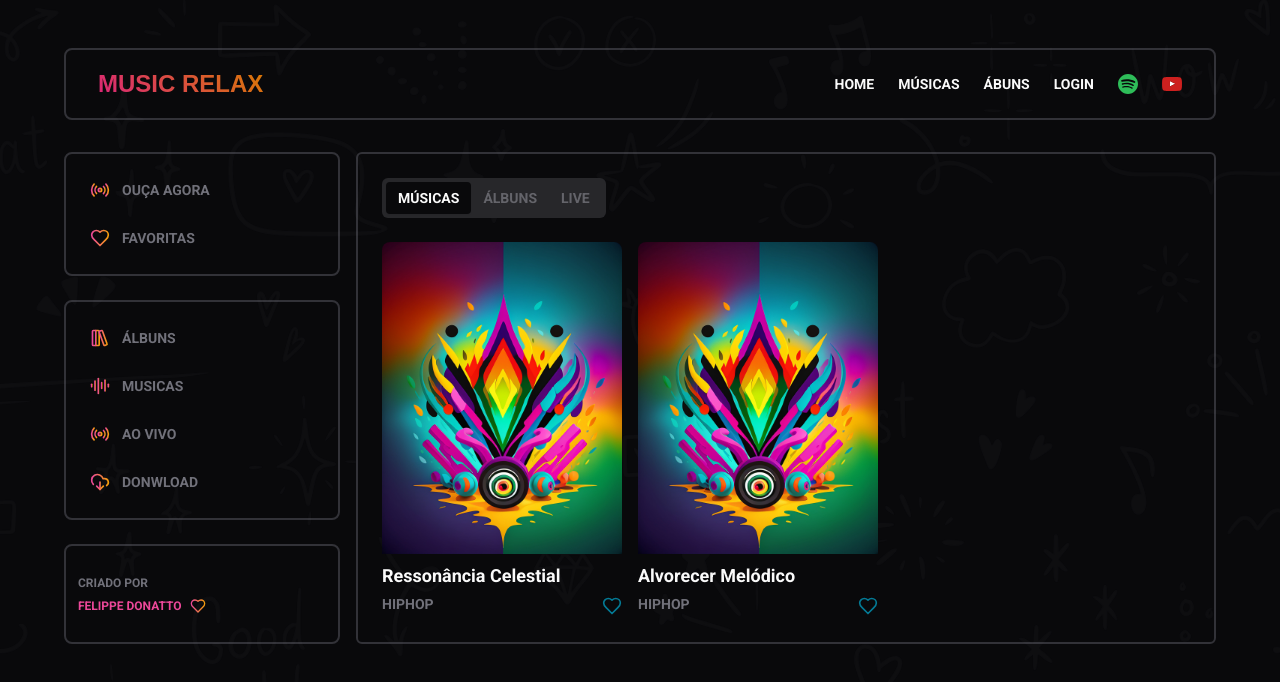
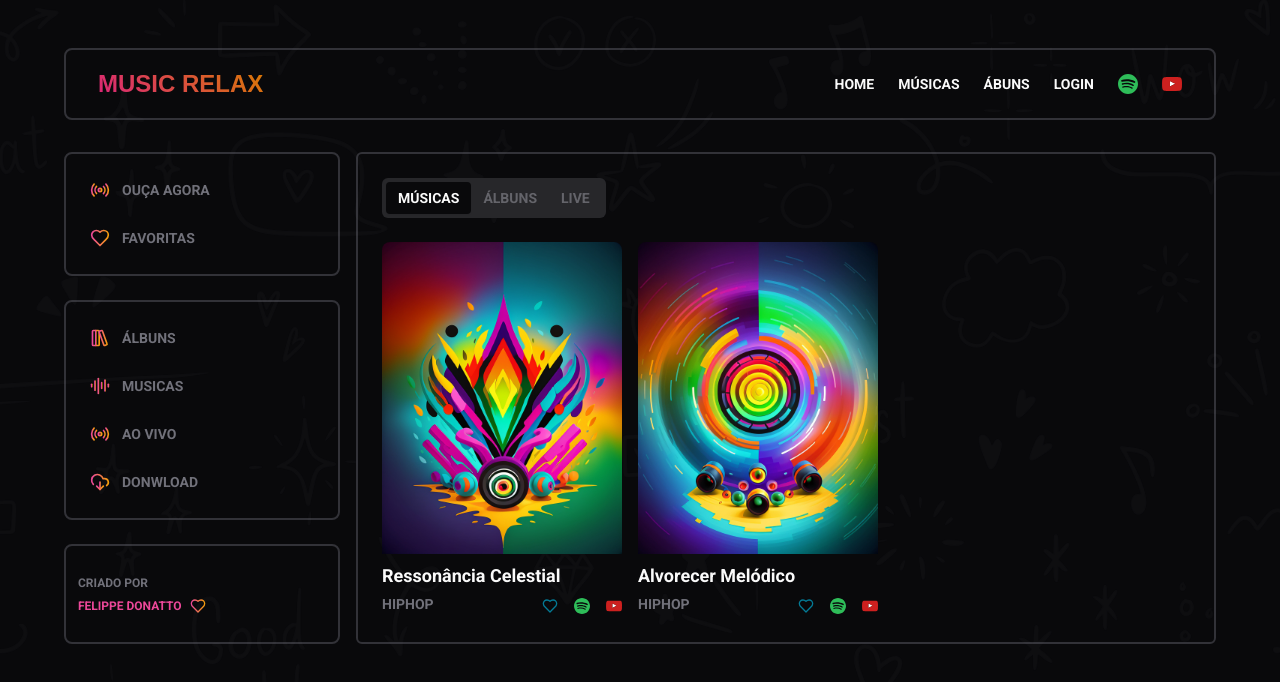
Before and after one commit to donattodev/music-relax, a Next.js app: page / in a window 1280 px wide. Shown: the top 682 px of the page. Built offline with nearby package versions, Linux system fonts and the light colour scheme; a web font is replaced by a local one.

Commit message:
update 2

```diff
--- a/src/elements/tabs-options/tab-music.tsx
+++ b/src/elements/tabs-options/tab-music.tsx
@@ -1,7 +1,12 @@
 import Image from 'next/image'
 import { Heart } from 'lucide-react'
+import { ScrollArea, ScrollBar } from '@/components/ui/scroll-area'
+
 import foto from '../../../public/image1.jpg'
-import { ScrollArea, ScrollBar } from '@/components/ui/scroll-area'
+import foto1 from '../../../public/image2.jpg'
+import { SpotifyIcon } from '@/components/icons/spotify'
+import Link from 'next/link'
+import { YoutubeIcon } from '@/components/icons/youtube'
 
 export function TabMusic() {
   return (
@@ -22,14 +27,38 @@ export function TabMusic() {
               <span className="text-sm font-bold uppercase text-zinc-500">
                 HipHop
               </span>
-              <Heart className="w-5 text-[#047A95]" />
+
+              <ul className="flex items-center gap-4">
+                <li>
+                  {' '}
+                  <Heart className="w-4 text-[#047A95]" />
+                </li>
+
+                <li>
+                  <Link
+                    href="https://open.spotify.com/intl-pt/album/17VsdbGONVYMYrIxOemkP0"
+                    target="_blank"
+                  >
+                    <SpotifyIcon className="w-4" />
+                  </Link>
+                </li>
+
+                <li>
+                  <Link
+                    href="https://www.youtube.com/@MusicRelaxCanal"
+                    target="_blank"
+                  >
+                    <YoutubeIcon className="w-4" />
+                  </Link>
+                </li>
+              </ul>
             </div>
           </div>
         </div>
 
         <div>
           <Image
-            src={foto}
+            src={foto1}
             width={450}
             height={450}
             alt=""
@@ -42,7 +71,30 @@ export function TabMusic() {
               <span className="text-sm font-bold uppercase text-zinc-500">
                 HipHop
               </span>
-              <Heart className="w-5 text-[#047A95]" />
+              <ul className="flex items-center gap-4">
+                <li>
+                  {' '}
+                  <Heart className="w-4 text-[#047A95]" />
+                </li>
+
+                <li>
+                  <Link
+                    href="https://open.spotify.com/intl-pt/album/17VsdbGONVYMYrIxOemkP0"
+                    target="_blank"
+                  >
+                    <SpotifyIcon className="w-4" />
+                  </Link>
+                </li>
+
+                <li>
+                  <Link
+                    href="https://www.youtube.com/@MusicRelaxCanal"
+                    target="_blank"
+                  >
+                    <YoutubeIcon className="w-4" />
+                  </Link>
+                </li>
+              </ul>
             </div>
           </div>
         </div>
```
Also changed, not shown: public/image2.jpg (added).
